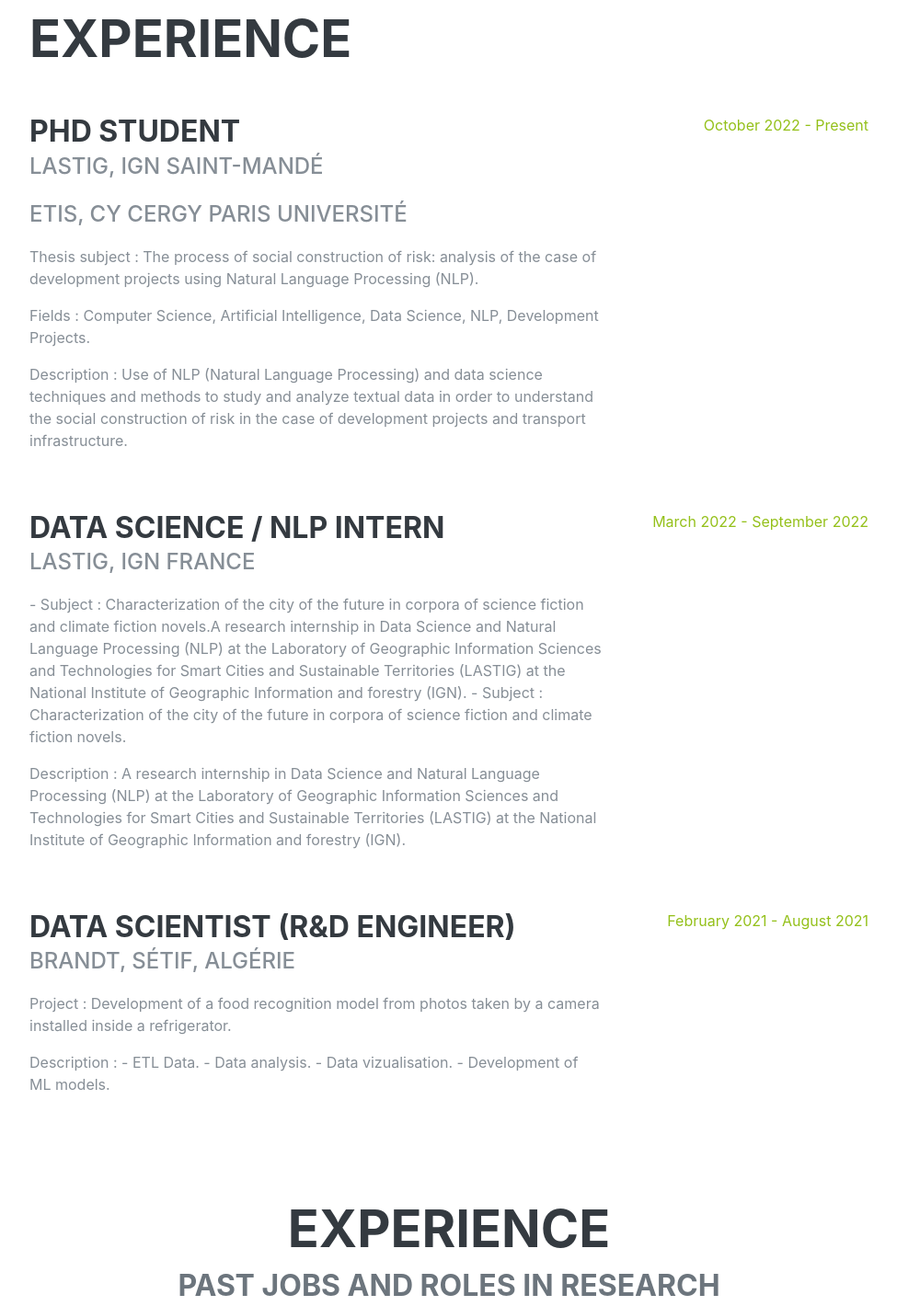
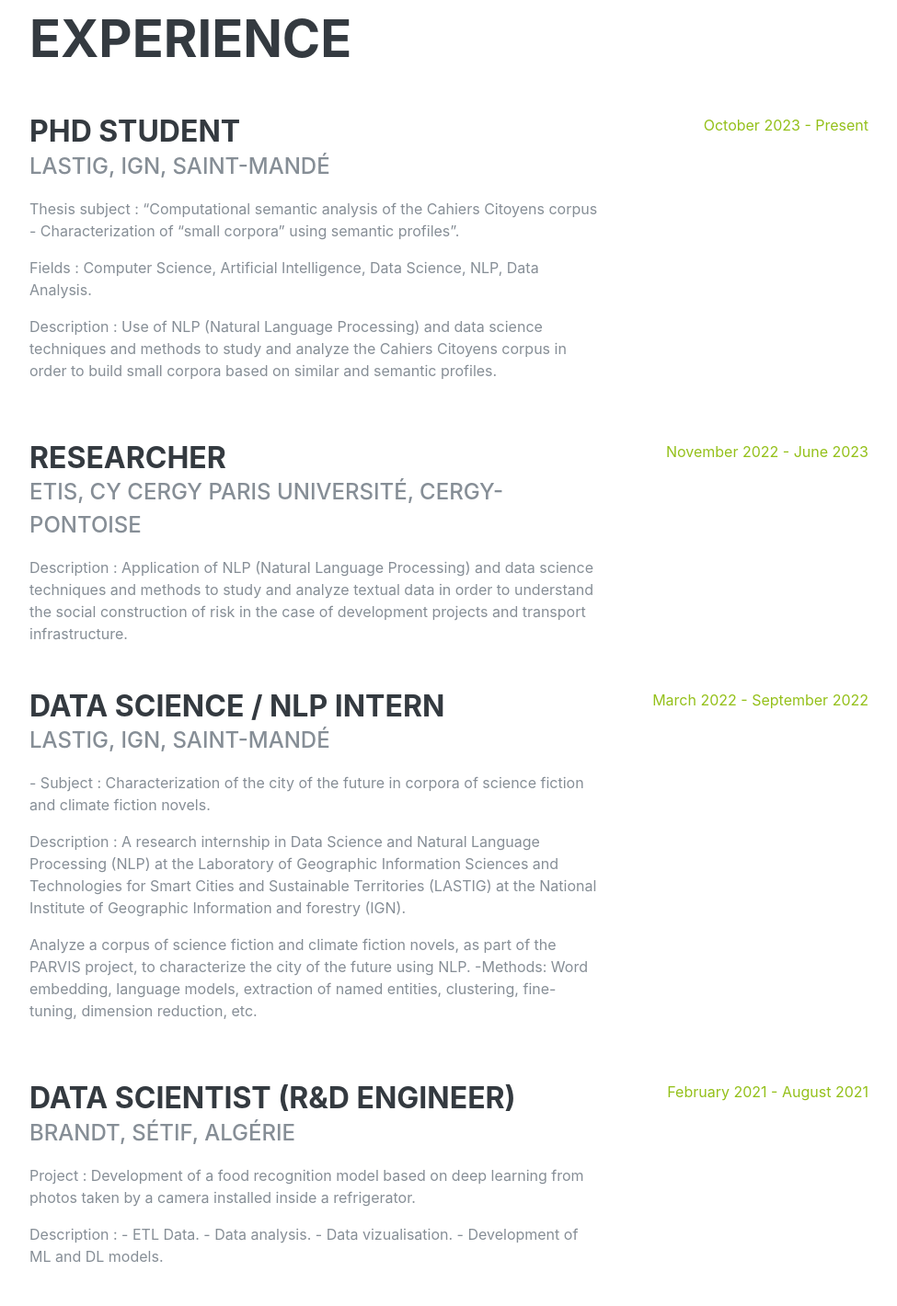
Before and after one commit to umrlastig/Sami-Guembour, a plain HTML site: page index.html in a window 1280 px wide. Shown: the part 840-2260 px from the top of the page at 92% size, without its empty margins (288-1263 px from the left). Drawn offline with nearby package versions, Linux system fonts and the light colour scheme; files whose address does not match are found by name; a web font is replaced by a local one.

Commit message:
Update index.html

```diff
--- a/index.html
+++ b/index.html
@@ -132,24 +132,36 @@
         <div class="resume-item d-flex flex-column flex-md-row justify-content-between mb-5">
           <div class="resume-content">
             <h3 class="mb-0">PhD Student</h3>
-            <div class="subheading mb-3">LASTIG, IGN Saint-Mandé</div>
-		  <div class="subheading mb-3">ETIS, CY Cergy paris Université</div>
-            <p>Thesis subject : The process of social construction of risk: analysis of the case of development projects using Natural Language Processing (NLP). </p>
-		<p> Fields : Computer Science, Artificial Intelligence, Data Science, NLP, Development Projects. </p>
-	<p>	Description : Use of NLP (Natural Language Processing) and data science techniques and methods to study and analyze textual data in order to understand the social construction of risk in the case of development projects and transport infrastructure.</p>
+            <div class="subheading mb-3">LASTIG, IGN, Saint-Mandé</div>
+            <p>Thesis subject : “Computational semantic analysis of the Cahiers Citoyens corpus - Characterization of “small corpora” using semantic profiles”. </p>
+		<p> Fields : Computer Science, Artificial Intelligence, Data Science, NLP, Data Analysis. </p>
+	<p>	Description : Use of NLP (Natural Language Processing) and data science techniques and methods to study and analyze the Cahiers Citoyens corpus in order to build small corpora based on similar and semantic profiles. </p>
           </div>
           <div class="resume-date text-md-right">
-            <span class="text-primary">October 2022 - Present</span>
+            <span class="text-primary">October 2023 - Present</span>
+          </div>
+        </div>
+
+	              <div class="resume-item d-flex flex-column flex-md-row justify-content-between mb-5">
+          <div class="resume-content">
+            <h3 class="mb-0">Researcher</h3>
+            <div class="subheading mb-3">ETIS, CY Cergy paris Université, Cergy-Pontoise</div>
+Description : Application of NLP (Natural Language Processing) and data science techniques and methods to study and analyze textual data in order to understand the social construction of risk in the case of development projects and transport infrastructure.
+          </div>
+          <div class="resume-date text-md-right">
+            <span class="text-primary">November 2022 - June 2023</span>
           </div>
         </div>
 
         <div class="resume-item d-flex flex-column flex-md-row justify-content-between mb-5">
           <div class="resume-content">
             <h3 class="mb-0">Data Science / NLP Intern</h3>
-            <div class="subheading mb-3">LASTIG, IGN France</div>
-            <p>- Subject : Characterization of the city of the future in corpora of science fiction and climate fiction novels.A research internship in Data Science and Natural Language Processing (NLP) at the Laboratory of Geographic Information Sciences and Technologies for Smart Cities and Sustainable Territories (LASTIG) at the National Institute of Geographic Information and forestry (IGN). - Subject : Characterization of the city of the future in corpora of science fiction and climate fiction novels. </p>
+            <div class="subheading mb-3">LASTIG, IGN, Saint-Mandé</div>
+            <p>- Subject : Characterization of the city of the future in corpora of science fiction and climate fiction novels.</p>
 		<p>  Description : A research internship in Data Science and Natural Language Processing (NLP) at the Laboratory of Geographic Information Sciences and Technologies for Smart Cities and Sustainable Territories (LASTIG) at the National Institute of Geographic Information and forestry (IGN).
 		</p>
+		<p>Analyze a corpus of science fiction and climate fiction novels, as part of the PARVIS project, to characterize the city of the future using NLP.
+-Methods: Word embedding, language models, extraction of named entities, clustering, fine-tuning, dimension reduction, etc.</p>
           </div>
           <div class="resume-date text-md-right">
             <span class="text-primary">March 2022 - September 2022</span>
@@ -160,12 +172,12 @@
           <div class="resume-content">
             <h3 class="mb-0">Data Scientist (R&D Engineer)</h3>
             <div class="subheading mb-3">Brandt, Sétif, Algérie</div>
-            <p>Project : Development of a food recognition model from photos taken by a camera installed inside a refrigerator. </p>
+            <p>Project : Development of a food recognition model based on deep learning from photos taken by a camera installed inside a refrigerator. </p>
 		<p>    Description :
 - ETL Data.
 - Data analysis.
 - Data vizualisation.
-- Development of ML models.</p>
+- Development of ML and DL models.</p>
           </div>
           <div class="resume-date text-md-right">
             <span class="text-primary">February 2021 - August 2021</span>
@@ -212,7 +224,7 @@
                     <h4 class="subheading">PhD student</h4>
                   </div>
                   <div class="timeline-body">
-                    <p class="text-muted">My PhD, <a href="http://recherche.ign.fr/labos/cogit/pdf/THESES/TOUYA/theseTouya.pdf">obtained in June 2011</a>, was supervised by Cécile Duchêne and Anne Ruas, and dealt with collaborative map generalisation.</p>
+                    <p class="text-muted">xxx.</p>
                   </div>
                 </div>
               </li>
@@ -223,10 +235,10 @@
                 <div class="timeline-panel">
                   <div class="timeline-heading">
                     <h4>01-07-2011</h4>
-                    <h4 class="subheading">Senior researcher at COGIT research team, IGN</h4>
+                    <h4 class="subheading">xxx</h4>
                   </div>
                   <div class="timeline-body">
-                    <p class="text-muted">After my PhD, I become a senior researcher, still in COGIT team, at IGN France. I'm part of the group on automated cartography and geovisualization.</p>
+                    <p class="text-muted">xxx</p>
                   </div>
                 </div>
               </li>
@@ -244,20 +256,7 @@
                   </div>
                 </div>
               </li>
-              <li>
-                <div class="timeline-image">
-                  <img class="img-circle img-responsive" src="" alt="">
-                </div>
-                <div class="timeline-panel">
-                  <div class="timeline-heading">
-                    <h4>15-07-2017</h4>
-                    <h4 class="subheading">Head of COGIT research team</h4>
-                  </div>
-                  <div class="timeline-body">
-                    <p class="text-muted">I take over the leadership if the COGIT research team from Sébastien Mustière.</a></p>
-                  </div>
-                </div>
-              </li>
+
               <li class="timeline-inverted">
                 <div class="timeline-image">
                   <img class="img-circle img-responsive" src="" alt="">
@@ -265,10 +264,10 @@
                 <div class="timeline-panel">
                   <div class="timeline-heading">
                     <h4>01-09-2018</h4>
-                    <h4 class="subheading">Vice-head of LASTIG lab</h4>
+                    <h4 class="subheading">xxx</h4>
                   </div>
                   <div class="timeline-body">
-                    <p class="text-muted">I become the vice-head of the new <a href="http://umrlastig.github.io/website">LASTIG lab.</a></p>
+                    <p class="text-muted">xxx</a></p>
                   </div>
                 </div>
               </li>
@@ -286,12 +285,12 @@
 
         <div class="resume-item d-flex flex-column flex-md-row justify-content-between mb-5">
           <div class="resume-content">
-            <h3 class="mb-0">CY Cergy Paris Université</h3>
+            <h3 class="mb-0">Université Gustave-Eiffel</h3>
             <div class="subheading mb-3">PhD</div>
             <div>Data Science / NLP</div>
           </div>
           <div class="resume-date text-md-right">
-            <span class="text-primary">October 2022 - Present</span>
+            <span class="text-primary">October 2023 - Present</span>
           </div>
         </div>
 
```
